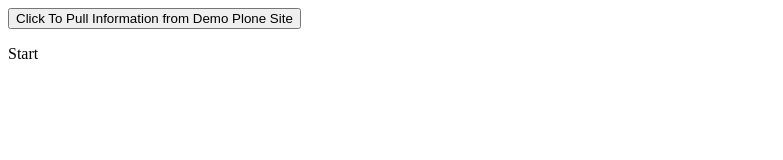
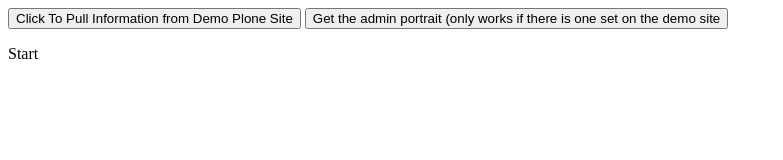
Before and after one commit to incrhst/netlify-htmx-on-plone, a plain HTML site: page index.html in a window 1280 px wide. Shown: the whole page, without its empty margins (0-783 px from the left). Drawn offline with nearby package versions, Linux system fonts and the light colour scheme.

Commit message:
added button to retrieve admin portrait

```diff
--- a/index.html
+++ b/index.html
@@ -16,6 +16,14 @@
             mustache-template="info">
       Click To Pull Information from Demo Plone Site
     </button>
+    <button hx-get="/api/@portrait/admin"
+            hx-swap="innerHTML"
+            hx-target="#content"
+>
+      Get the admin portrait (only works if there is one set on the demo site
+    </button>
+
+
 
     <p id="content">Start</p>
 
```
